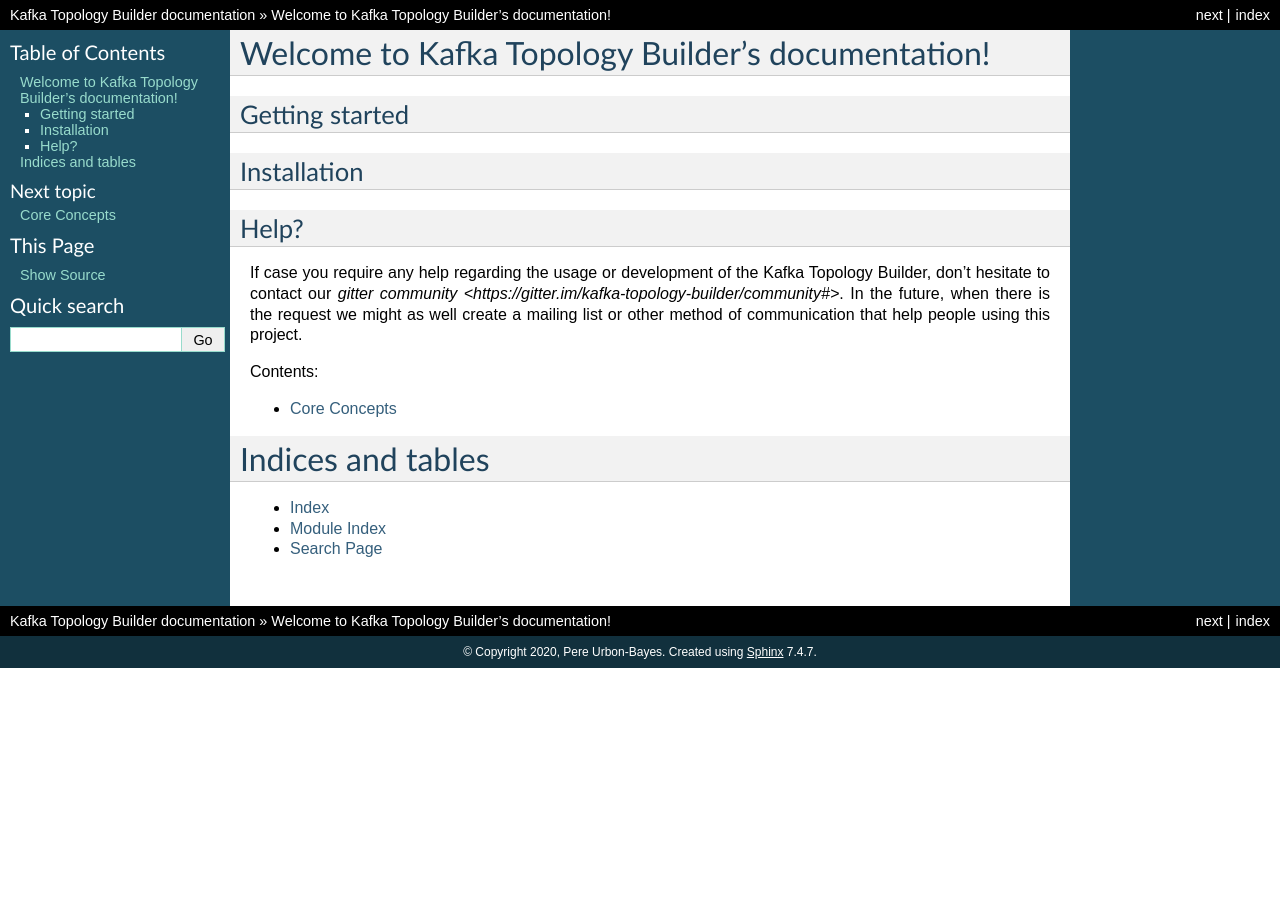
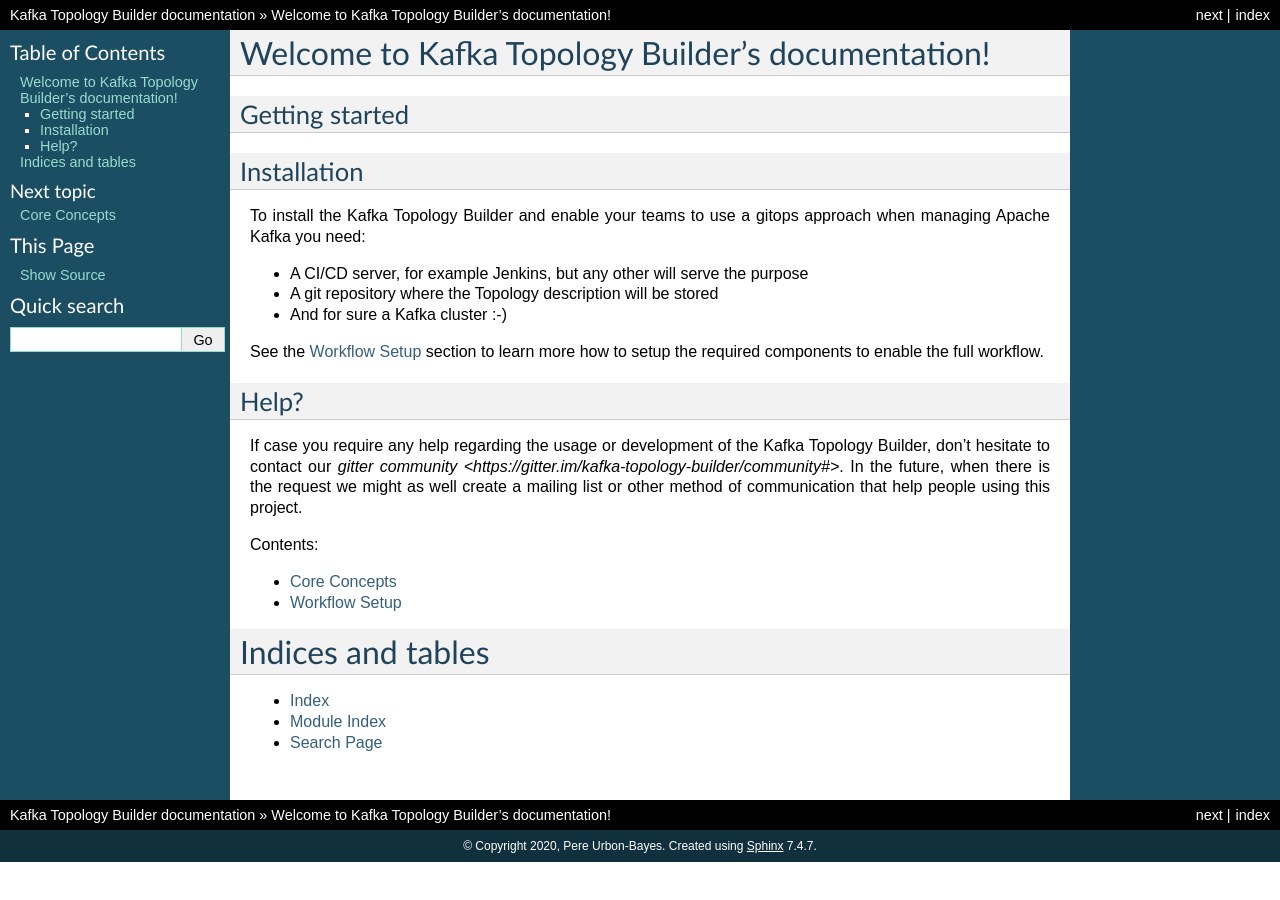
Before and after one commit to kafka-ops/julie, a Sphinx documentation site: the page built from docs/index.rst, in a window 1280 px wide. Built offline with Sphinx 7.4.7, drawn with Linux system fonts in a browser that asks for light colours.

Commit message:
add more info on the installation section

```diff
--- a/docs/index.rst
+++ b/docs/index.rst
@@ -13,6 +13,13 @@
 Installation
 -----------
 
+To install the Kafka Topology Builder and enable your teams to use a gitops approach when managing Apache Kafka you need:
+
+* A CI/CD server, for example Jenkins, but any other will serve the purpose
+* A git repository where the Topology description will be stored
+* And for sure a Kafka cluster :-)
+
+See the  :doc:`workflow-setup` section to learn more how to setup the required components to enable the full workflow.
 
 Help?
 ------------------------------
@@ -26,6 +33,7 @@
    :caption: Contents:
 
    core-concepts
+   workflow-setup
 
 Indices and tables
 ==================
--- /dev/null
+++ b/docs/workflow-setup.rst
@@ -0,0 +1,2 @@
+Workflow Setup
+*******************************
```
